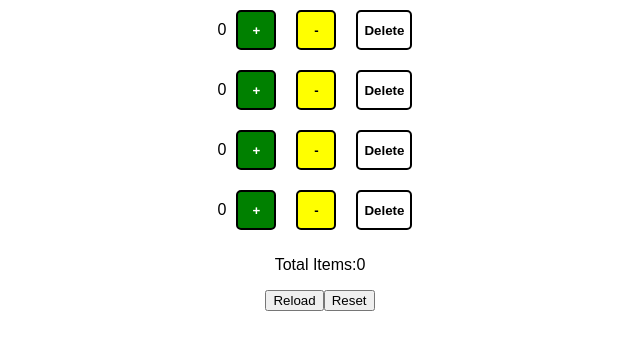
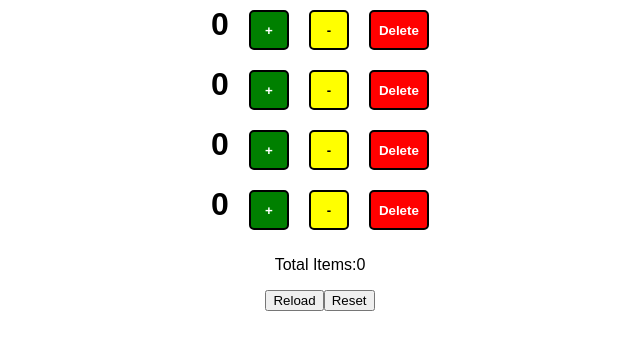
Before and after one commit to karan-007/cart-counter, a React (Create React App) app: page / in a window 1280 px wide. Shown: the top 350 px of the page, without its empty margins (320-960 px from the left). Built offline with nearby package versions, Linux system fonts and the light colour scheme.

Commit message:
styled delete button

```diff
--- a/src/components/buttons.css
+++ b/src/components/buttons.css
@@ -16,3 +16,14 @@
   width: 40px;
   background-color: yellow;
 }
+
+.ButtonDelete {
+  background-color: red;
+  color: #fff;
+  width: 60px;
+}
+.itemValue {
+  font-size: 2em;
+  font-weight: bold;
+  margin: 10px;
+}
--- a/src/components/buttons.js
+++ b/src/components/buttons.js
@@ -4,7 +4,7 @@ import "./buttons.css"
 function buttons(props) {
     return (
         <div className="Counter">
-            <span>{props.value}</span>
+            <span className="itemValue">{props.value}</span>
             <button className="Button ButtonPlus" onClick={() => props.onAdd(props.id)}>+</button>
             <button className="Button ButtonMinus" onClick={() => props.onMinus(props.id)}>-</button>
             <button className="Button ButtonDelete" onClick={() => props.onDelete(props.id)}>Delete</button>
```
